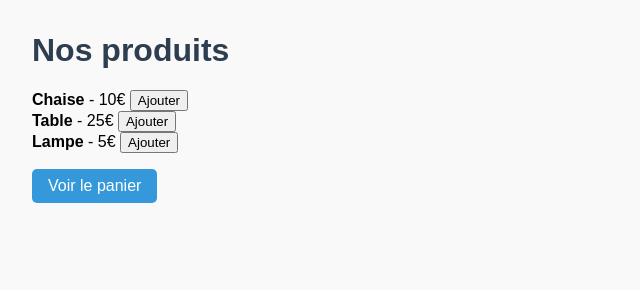
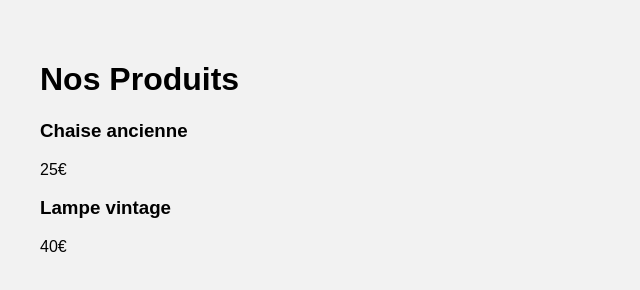
Before and after one commit to cryptorem02/VideMaison_Roupy, a plain HTML site: page produits.html in a window 1280 px wide. Shown: the whole page, without its empty margins (0-640 px from the left). Drawn offline with Linux system fonts and the light colour scheme.

Commit message:
Ajout des fichiers de la version finale du site
Pages HTML, CSS et JS pour le site Vide Maison à Roupy.

```diff
--- a/produits.html
+++ b/produits.html
@@ -1,16 +1,14 @@
+
 <!DOCTYPE html>
 <html lang="fr">
 <head>
-    <meta charset="UTF-8">
-    <title>Produits - Vide Maison</title>
-    <link rel="stylesheet" href="style.css">
+  <meta charset="UTF-8">
+  <title>Produits</title>
+  <link rel="stylesheet" href="style.css">
 </head>
 <body>
-    <h1>Nos produits</h1>
-    <div id="produits">
-        <!-- Produits seront ajoutés dynamiquement -->
-    </div>
-    <a href="panier.html" class="btn">Voir le panier</a>
-    <script src="script.js"></script>
+  <h1>Nos Produits</h1>
+  <div id="produits"></div>
+  <script src="script.js"></script>
 </body>
 </html>
--- a/script.js
+++ b/script.js
@@ -1,47 +1,9 @@
-
-// Simule une liste de produits
+console.log("Site Vide Maison chargé");
 const produits = [
-    { id: 1, nom: "Chaise", prix: 10 },
-    { id: 2, nom: "Table", prix: 25 },
-    { id: 3, nom: "Lampe", prix: 5 }
+  { id: 1, nom: "Chaise ancienne", prix: 25 },
+  { id: 2, nom: "Lampe vintage", prix: 40 }
 ];
-
-function afficherProduits() {
-    const container = document.getElementById('produits');
-    if (!container) return;
-
-    produits.forEach(p => {
-        const el = document.createElement('div');
-        el.innerHTML = `<strong>${p.nom}</strong> - ${p.prix}€
-            <button onclick="ajouterAuPanier(${p.id})">Ajouter</button>`;
-        container.appendChild(el);
-    });
+if (document.getElementById("produits")) {
+  document.getElementById("produits").innerHTML = produits.map(p =>
+    `<div><h3>${p.nom}</h3><p>${p.prix}€</p></div>`).join("");
 }
-
-function ajouterAuPanier(id) {
-    const panier = JSON.parse(localStorage.getItem('panier') || "[]");
-    panier.push(id);
-    localStorage.setItem('panier', JSON.stringify(panier));
-    alert("Produit ajouté !");
-}
-
-function afficherPanier() {
-    const panierIds = JSON.parse(localStorage.getItem('panier') || "[]");
-    const panier = document.getElementById('panier');
-    if (!panier) return;
-
-    if (panierIds.length === 0) {
-        panier.innerHTML = "Votre panier est vide.";
-        return;
-    }
-
-    panier.innerHTML = panierIds.map(id => {
-        const p = produits.find(prod => prod.id === id);
-        return `<div>${p.nom} - ${p.prix}€</div>`;
-    }).join("");
-}
-
-window.onload = () => {
-    afficherProduits();
-    afficherPanier();
-};
--- a/style.css
+++ b/style.css
@@ -1,18 +1 @@
-
-body {
-    font-family: Arial, sans-serif;
-    margin: 2em;
-    background-color: #f9f9f9;
-}
-h1 {
-    color: #2c3e50;
-}
-.btn {
-    display: inline-block;
-    margin-top: 1em;
-    padding: 0.5em 1em;
-    background-color: #3498db;
-    color: white;
-    text-decoration: none;
-    border-radius: 5px;
-}
+body { font-family: Arial; padding: 2rem; background: #f2f2f2; }
```
Also changed, not shown: confirmation.html (+4 -5 lines), index.html (+7 -7 lines), paiement.html (+7 -8 lines), panier.html (+7 -7 lines).
